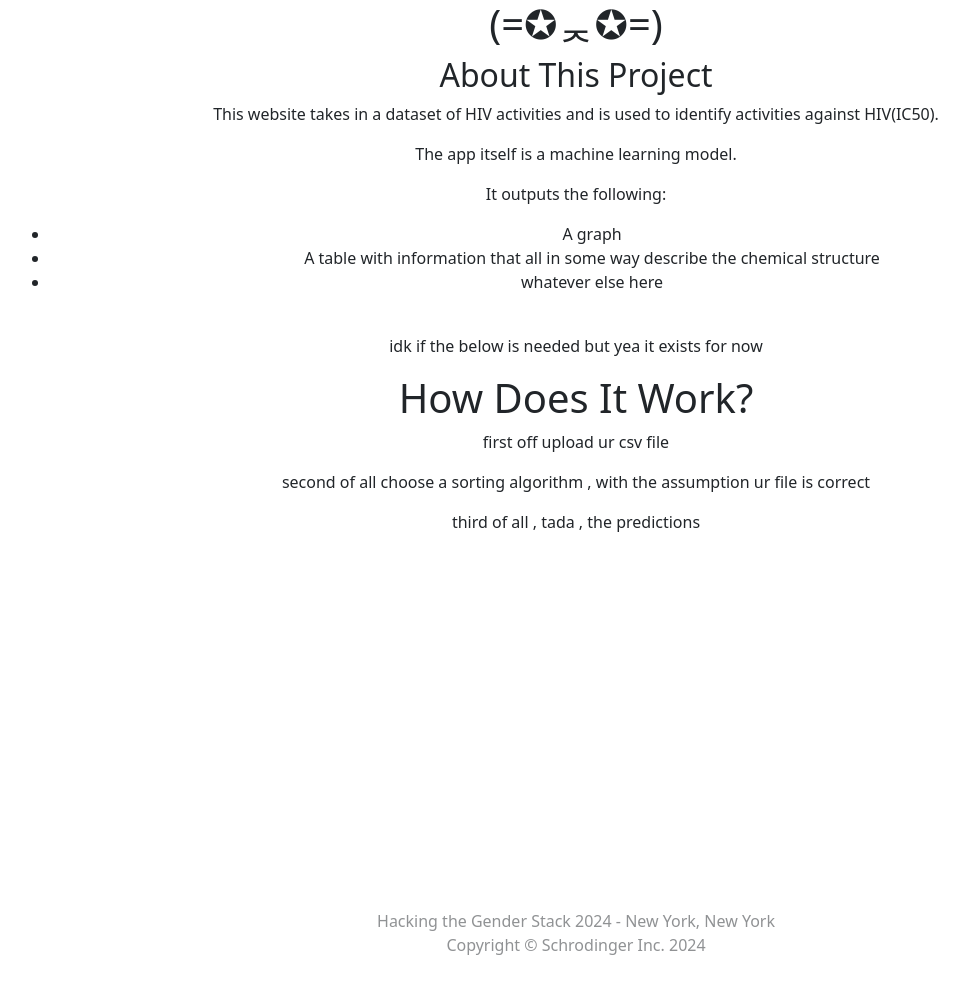
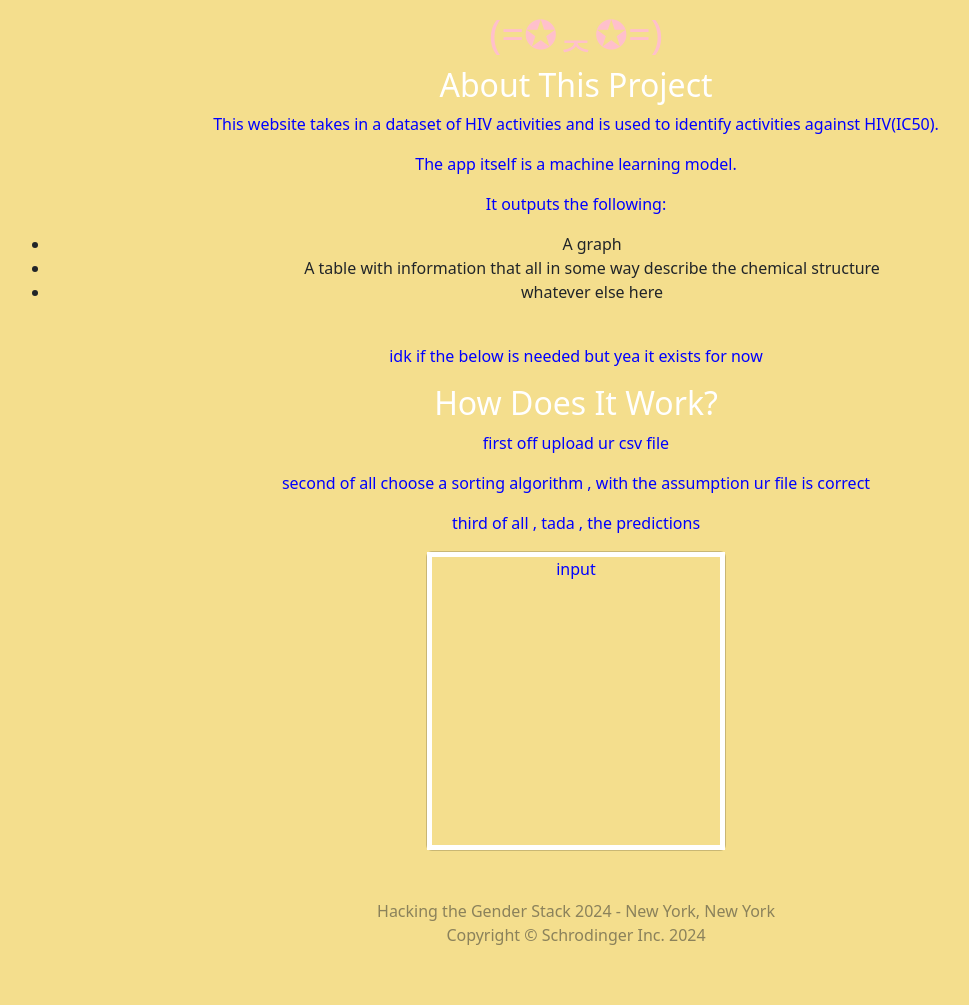
Before and after one commit to lisdis19/SchrodingersCats, a Django app: template website/templates/about.html in a window 1280 px wide. Shown: the whole page, without its empty margins (64-1033 px from the left). Run offline with Django 4.2, Linux system fonts and the light colour scheme; the template is opened without the code that fills it, so the values that code supplies are empty.

Commit message:
updated html page with more css stuff fancy ugly colors

```diff
--- a/website/templates/about.html
+++ b/website/templates/about.html
@@ -1,7 +1,7 @@
 {% extends "base.html" %} {% block title %} Schrodinger's Cats {% endblock %}
 {% block content %}
 
-<center>
+<div id="box">
     <h1>(=✪ᆽ✪=)</h1>
     <h2>About This Project</h2>
     <p>This website takes in a dataset of HIV activities and is used to identify activities against HIV(IC50).</p>
@@ -13,15 +13,99 @@
         <li>whatever else here</li>
     </ul>
 
+    </div>
+
 
     <br>
 
+    <div id="box">
     <p>idk if the below is needed but yea it exists for now</p>
-<h1>How Does It Work?</h1>
+    <h2>How Does It Work?</h2>
     <p>first off upload ur csv file </p>
     <p>second of all choose a sorting algorithm , with the assumption ur file is correct </p>
     <p>third of all , tada , the predictions</p>
 
+    </div>
+
+    <center>
+
+    <div class="card">
+      <div class="inner">
+        <div class="front"> <p>input</p> </div>
+        <div class="back"><p>output</p> </div>
+      </div>
+    </div>
+
     </center>
 
+<style>
+
+    body{
+        padding: 10px;
+        background-color: #F4de8d;
+      }
+
+      #box{
+        margin: 0 auto;
+        text-align: center;
+        max-width: 1300px;
+      }
+
+      h1{
+        color: pink;
+      }
+
+      h2{
+        color: white;
+      }
+
+      p{
+        color: blue;
+      }
+
+      /* --------------------------------------- */
+
+      .card{
+        background-color: transparent;
+        width: 300px;
+        height: 300px;
+      /*  perspective: 1000px; /* Remove this if you don't want the 3D effect */  */
+      }
+
+      .inner{
+        border: 5px solid white;
+        position: relative;
+        width: 100%;
+        height: 100%;
+        text-align: center;
+        transition: transform 1s;
+      /*  above , how fast it flips  */
+        transform-style: preserve-3d;
+      }
+
+      .card:hover .inner{
+        transform: rotateY(180deg);
+      }
+
+      .front , .back{
+        position: absolute;
+        width: 100%;
+        height: 100%;
+        -webkit-backface-visibility: hidden; /* Safari */
+        backface-visibility: hidden;
+      }
+
+      .front{
+        background-color: ##f2bdbb;
+        color: black;
+      }
+
+      .back{
+        background-color: ##bbe4f2;
+        color: white;
+        transform: rotateY(180deg);
+      }
+
+</style>
+
 {% endblock %}
```
Lines whose indentation alone changed are shown as unchanged.
